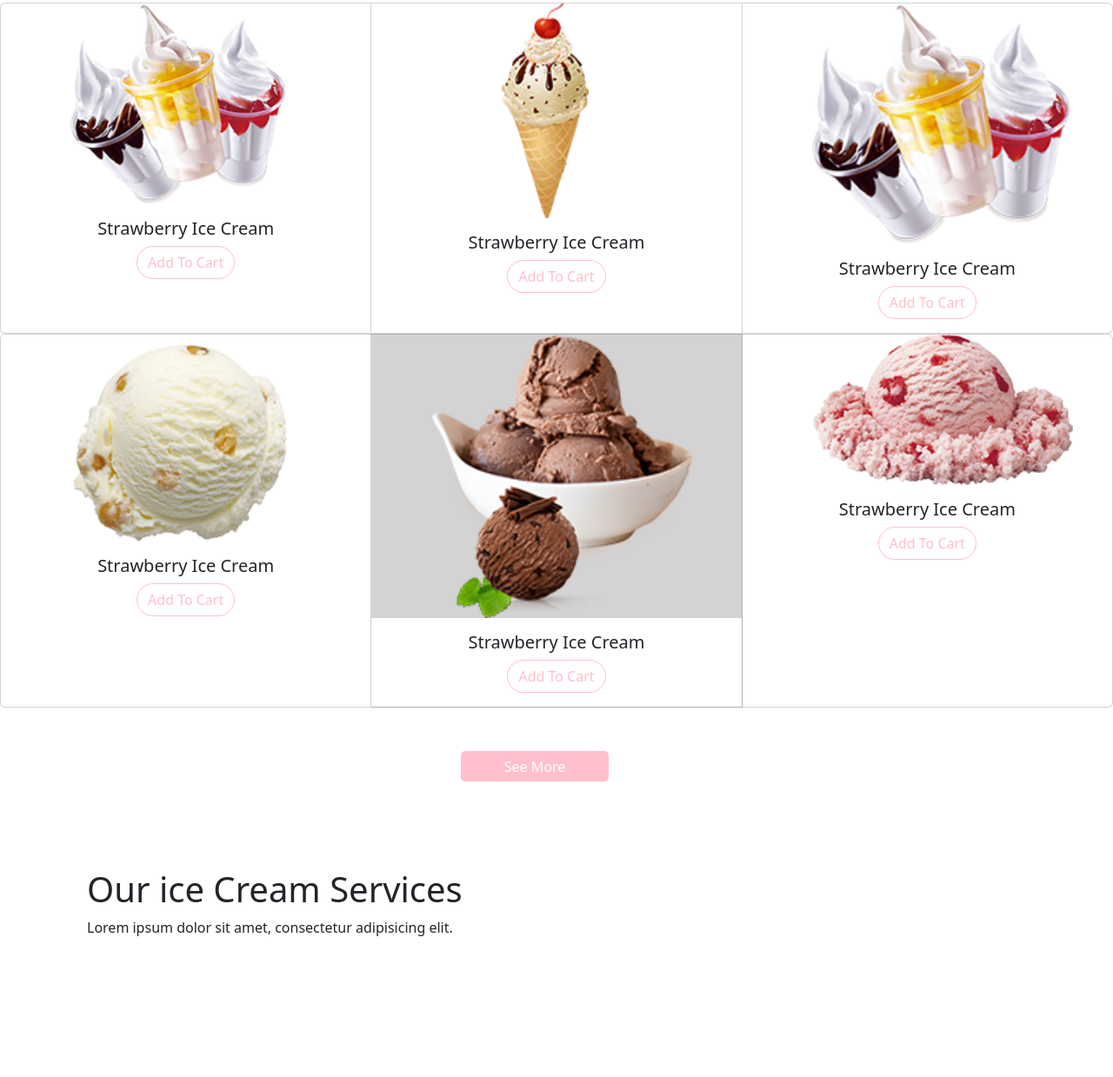
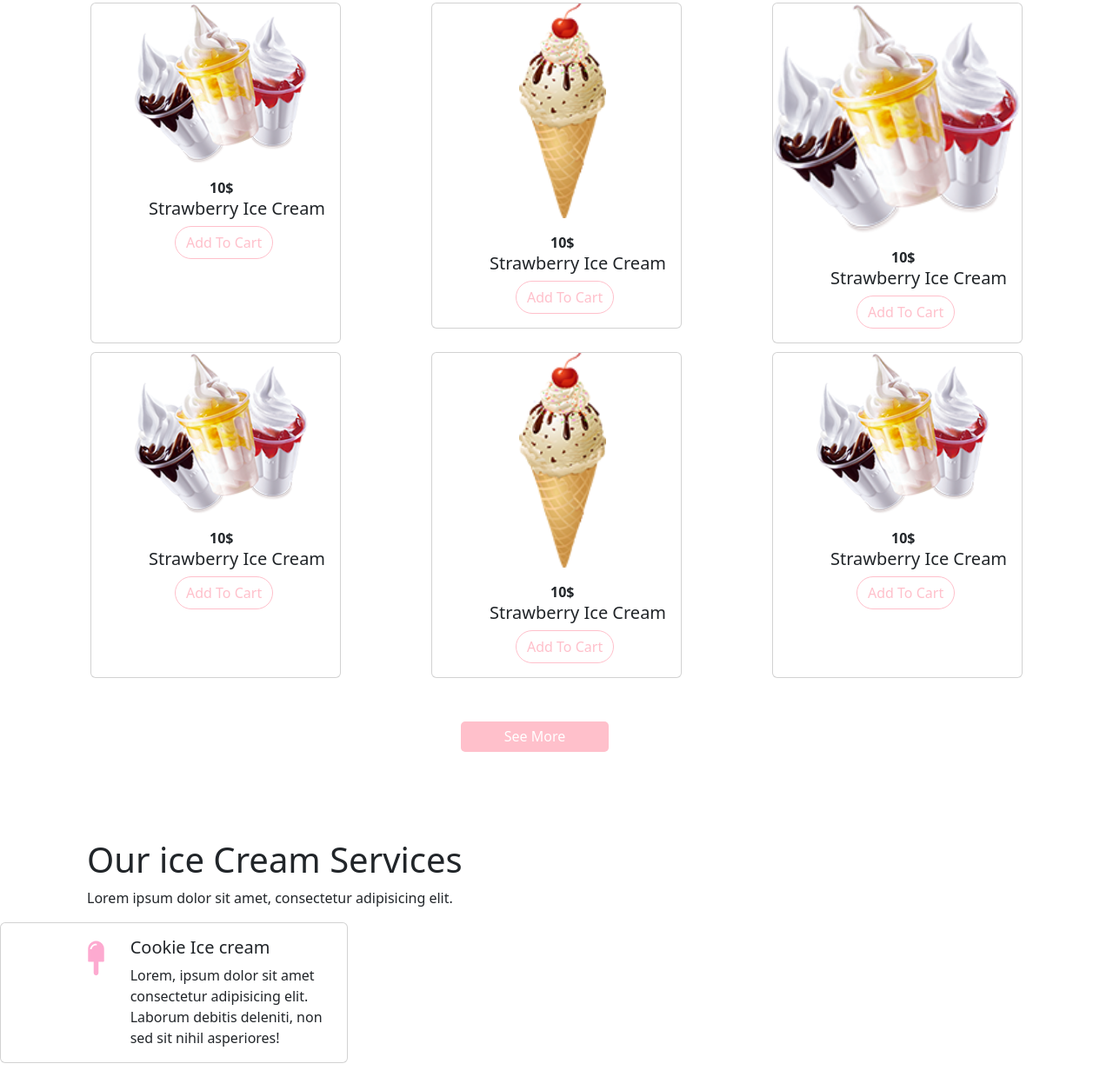
Before and after one commit to Jxstduncan/Projet_iceCream, a website: page index.html in a window 1280 px wide. Shown: the part 1161-2400 px from the top of the page at 87% size. Before the commit the page ends 2256 px from the top, so only its background shows below. Drawn offline with nearby package versions, Linux system fonts and the light colour scheme.

Commit message:
cards refait manque bgc et et la taille

```diff
--- a/index.html
+++ b/index.html
@@ -1,5 +1,6 @@
 <!DOCTYPE html>
 <html lang="en">
+
 <head>
   <meta charset="UTF-8">
   <meta name="viewport" content="width=device-width, initial-scale=1.0">
@@ -8,11 +9,13 @@
   <link rel="stylesheet" href="./node_modules/@fortawesome/fontawesome-free/css/all.min.css">
   <title>Document</title>
 </head>
+
 <body>
   <nav class="navbar navbar-expand-lg bg-body-light">
     <div class="container-fluid">
       <img src="./images/logo.png" alt="">
-          <button class="navbar-toggler" type="button" data-bs-toggle="collapse" data-bs-target="#navbarNavAltMarkup" aria-controls="navbarNavAltMarkup" aria-expanded="false" aria-label="Toggle navigation">
+      <button class="navbar-toggler" type="button" data-bs-toggle="collapse" data-bs-target="#navbarNavAltMarkup"
+        aria-controls="navbarNavAltMarkup" aria-expanded="false" aria-label="Toggle navigation">
         <span class="navbar-toggler-icon"></span>
       </button>
       <div class="collapse navbar-collapse" id="navbarNavAltMarkup">
@@ -38,7 +41,8 @@
   <div class="d-flex">
     <div>
       <h1 class="cream">Ice Cream</h1>
-            <p class="creamy">It is a long estabilshed fact that a reader will be distracted by the readable content of a page when looking at its layout.The point of using Lorem</p>
+      <p class="creamy">It is a long estabilshed fact that a reader will be distracted by the readable content of a page
+        when looking at its layout.The point of using Lorem</p>
       <button class="pink">Order Now</button>
     </div>
     <div class="strawberry">
@@ -52,7 +56,11 @@
     </div>
     <div>
       <h1 class="about">About IceCream</h1>
-            <p class="text">Lorem, ipsum dolor sit amet consectetur adipisicing elit. Soluta quos consequatur omnis perspiciatis deserunt libero itaque harum obcaecati nesciunt corporis ullam mollitia odit enim nostrum adipisci iure ex doloribus impedit maxime dicta quisquam, possimus ut. Minus nisi doloribus repudiandae quos perferendis inventore voluptatum fuga? Tenetur porro eos quis odit iure sint voluptate dolores voluptatum, hic exercitationem ut reiciendis ea libero?</p>
+      <p class="text">Lorem, ipsum dolor sit amet consectetur adipisicing elit. Soluta quos consequatur omnis
+        perspiciatis deserunt libero itaque harum obcaecati nesciunt corporis ullam mollitia odit enim nostrum adipisci
+        iure ex doloribus impedit maxime dicta quisquam, possimus ut. Minus nisi doloribus repudiandae quos perferendis
+        inventore voluptatum fuga? Tenetur porro eos quis odit iure sint voluptate dolores voluptatum, hic
+        exercitationem ut reiciendis ea libero?</p>
       <button class="read">Read More</button>
     </div>
   </div>
@@ -62,50 +70,75 @@
       <h1 class="featurs">Our Featured Ice Cream</h1>
       <p class="featurs">Lorem ipsum dolor sit, amet consectetur adipisicing elit.</p>
     </div>
-          <div class="card-group d-flex ">
-            <div class="card">
-              <img src="./images/img-1.png" class="card-img-top" style="width: 250px; margin-left: 80px;" alt="...">
-              <div class="card-body " style="text-align: center;">
-                <h5 class="card-title">Strawberry Ice Cream</h5>
-                <button class="btn" style="border-color: pink; color: pink; border-radius: 100px;">Add To Cart</button>
+    <div style="display: flex; justify-content: space-evenly;">
+      <div class="card" style="width: 18rem;">
+        <img src="./images/img-1.png" style="width: 200px; margin-left: 50px;" class="card-img-top" alt="...">
+        <div class="card-body">
+          <b style="margin-left: 120px;">10$</b>
+          <h5 class="card-title" style="margin-left: 50px;">Strawberry Ice Cream</h5>
+          <button class="btn" style="border-color: pink; color: pink; border-radius: 100px; margin-left: 80px;">Add To
+            Cart</button>
         </div>
       </div>
-            <div class="card">
-              <img src="./images/img-2.png" class="card-img-top" style="width: 100px; margin-left: 150px;" alt="...">
-              <div class="card-body " style="text-align: center;">
-                <h5 class="card-title">Strawberry Ice Cream</h5>
-                <button class="btn" style="border-color: pink; color: pink; border-radius: 100px;">Add To Cart</button>
+      <div>
+        <div class="card" style="width: 18rem; display: flex;">
+          <img src="./images/img-2.png" style="width: 100px; margin-left: 100px;" class="card-img-top" alt="...">
+          <div class="card-body">
+            <b style="margin-left: 120px;">10$</b>
+            <h5 class="card-title" style="margin-left: 50px;">Strawberry Ice Cream</h5>
+            <button class="btn" style="border-color: pink; color: pink; border-radius: 100px;margin-left: 80px;">Add To
+              Cart</button>
           </div>
         </div>
-            <div class="card">
-              <img src="./images/img-1.png" style="width: 300px; margin-left: 80px;" class="card-img-top" alt="...">
-              <div class="card-body" style="text-align: center;">
-                <h5 class="card-title">Strawberry Ice Cream</h5>
-               <button  class="btn" style="border-color: pink; color: pink; border-radius: 100px;">Add To Cart</button>
+      </div>
+      <div style="display: flex; justify-content: space-evenly;">
+        <div class="card" style="width: 18rem;">
+          <img src="./images/img-1.png" class="card-img-top" alt="...">
+          <div class="card-body">
+            <b style="margin-left: 120px;">10$</b>
+            <h5 class="card-title" style="margin-left: 50px;">Strawberry Ice Cream</h5>
+            <button class="btn" style="border-color: pink; color: pink; border-radius: 100px; margin-left: 80px;">Add To
+              Cart</button>
+          </div>
+        </div>
       </div>
     </div>
   </div>
       <div>
-            <div class="card-group d-flex justify-content-between">
-              <div class="card">
-                <img src="./images/img-3.png" class="card-img-top" style="width: 250px; margin-left: 80px;" alt="...">
-                <div class="card-body " style="text-align: center;">
-                  <h5 class="card-title">Strawberry Ice Cream</h5>
-                  <button class="btn" style="border-color: pink; color: pink; border-radius: 100px;">Add To Cart</button>
+        <div>
+          <div style="display: flex; justify-content: space-evenly; margin-top: 10px;">
+            <div class="card" style="width: 18rem;">
+              <img src="./images/img-1.png" style="width: 200px; margin-left: 50px;" class="card-img-top" alt="...">
+              <div class="card-body">
+                <b style="margin-left: 120px;">10$</b>
+                <h5 class="card-title" style="margin-left: 50px;">Strawberry Ice Cream</h5>
+                <button class="btn" style="border-color: pink; color: pink; border-radius: 100px; margin-left: 80px;">Add To
+                  Cart</button>
               </div>
             </div>
-              <div class="card" style="background-color: lightgrey;">
-                <img src="./images/img-4.png" class="card-img-top" style="width: 300px; margin-left: 70px; ;" alt="...">
-                <div class="card-body " style="text-align: center; background-color:white;">
-                  <h5 class="card-title">Strawberry Ice Cream</h5>
-                  <button class="btn" style="border-color: pink; color: pink; border-radius: 100px;">Add To Cart</button>
+            <div>
+              <div class="card" style="width: 18rem; display: flex;">
+                <img src="./images/img-2.png" style="width: 100px; margin-left: 100px;" class="card-img-top" alt="...">
+                <div class="card-body">
+                  <b style="margin-left: 120px;">10$</b>
+                  <h5 class="card-title" style="margin-left: 50px;">Strawberry Ice Cream</h5>
+                  <button class="btn" style="border-color: pink; color: pink; border-radius: 100px;margin-left: 80px;">Add To
+                    Cart</button>
                 </div>
               </div>
-              <div class="card">
-                <img src="./images/img-5.png" style="width: 300px; margin-left: 80px;" class="card-img-top" alt="...">
-                <div class="card-body" style="text-align: center;">
-                  <h5 class="card-title">Strawberry Ice Cream</h5>
-                 <button  class="btn" style="border-color: pink; color: pink; border-radius: 100px;">Add To Cart</button>
+            </div>
+            <div style="display: flex; justify-content: space-evenly;">
+              <div class="card" style="width: 18rem;">
+                <img src="./images/img-1.png" style="width: 200px; margin-left: 50px;" class="card-img-top" alt="...">
+                <div class="card-body">
+                  <b style="margin-left: 120px;">10$</b>
+                  <h5 class="card-title" style="margin-left: 50px;">Strawberry Ice Cream</h5>
+                  <button class="btn" style="border-color: pink; color: pink; border-radius: 100px; margin-left: 80px;">Add To
+                    Cart</button>
+                </div>
+              </div>
+            </div>
+          </div>
         </div>
         </div>
       </div>
@@ -116,6 +149,27 @@
       <p style="margin-left: 100px">Lorem ipsum dolor sit amet, consectetur adipisicing elit.</p>
     </div>
   </div>
+  <div>
+    <div class="d-flex">
+      <div class="card mb-3" style="max-width: 400px;">
+        <div class="row g-0">
+          <div class="col-md-4">
+            <img src="./images/icon-1.png" style="margin-left: 100px; margin-top:20px;" class="img-fluid rounded-start"
+              alt="...">
+          </div>
+          <div class="col-md-8">
+            <div class="card-body">
+              <h5 class="card-title">Cookie Ice cream</h5>
+              <p class="card-text" style="width: 250px;">Lorem, ipsum dolor sit amet consectetur adipisicing elit.
+                Laborum debitis deleniti, non sed sit nihil asperiores!</p>
+
+            </div>
+          </div>
+        </div>
+      </div>
+    </div>
+  </div>
   <script src="./public/js/main.js"></script>
 </body>
+
 </html>
```
Lines whose indentation alone changed are shown as unchanged.
